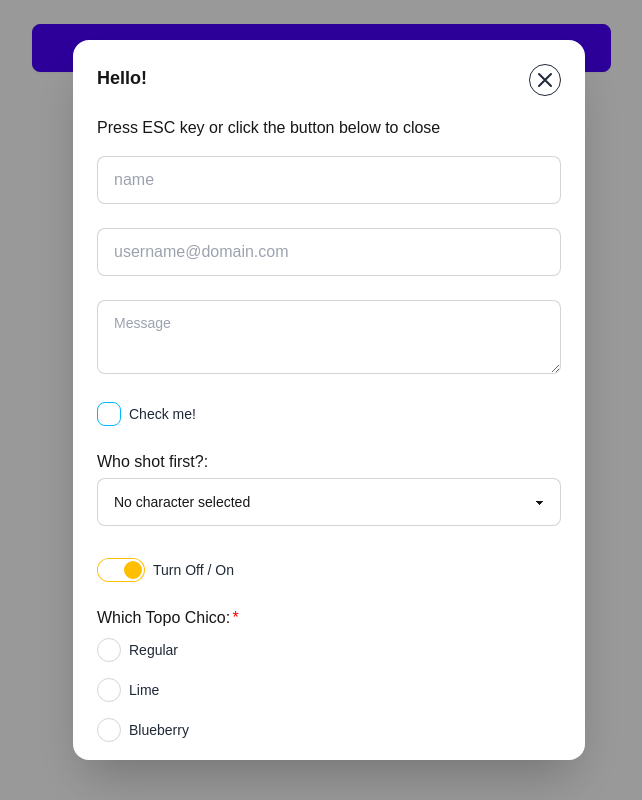
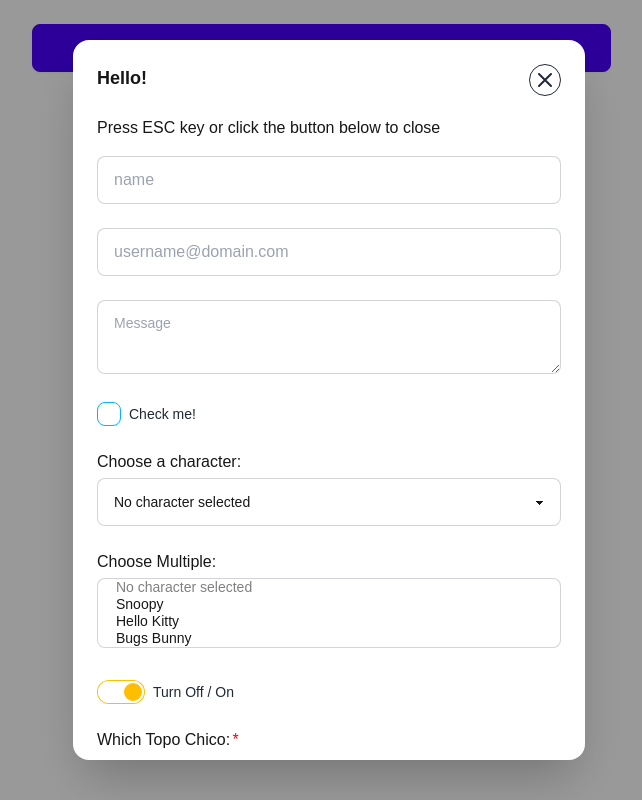
Before and after one commit to junerockwell/github-actions-nextjs-cypress-vercel, a Next.js app: page / in a window 1280 px wide. Both pictures are taken after a click on the button "Launch Modal". Shown: the whole page, without its empty margins (311-953 px from the left). Built offline with nearby package versions, Linux system fonts and the light colour scheme.

Commit message:
Added multi select field.

```diff
--- a/src/components/ModalForm.tsx
+++ b/src/components/ModalForm.tsx
@@ -9,7 +9,7 @@ type ModalFormType = {
   onClose: (submitted: boolean) => void;
 };
 
-enum CharacterSelectEnum {
+export enum CharacterSelectEnum {
   Snoopy = "Snoopy",
   HelloKitty = "Hello Kitty",
   BugsBunny = "Bugs Bunny",
@@ -21,6 +21,7 @@ interface IFormInput {
   description: string;
   checkMe: boolean;
   selectOne: CharacterSelectEnum;
+  selectMore: CharacterSelectEnum;
   switch: boolean;
   topoChicoFlavor: string;
 }
@@ -193,11 +194,12 @@ export default function ModalForm(props: ModalFormType) {
             </div>
 
             <div className="form-control mb-4">
-              <p className="mb-1">Who shot first?:</p>
+              <p className="mb-1">Choose a character:</p>
 
               <select
                 className="select select-bordered w-full mb-2"
                 defaultValue=""
+                data-test="selectOne-field"
                 {...register("selectOne", {
                   required: true,
                 })}
@@ -215,10 +217,33 @@ export default function ModalForm(props: ModalFormType) {
                   {CharacterSelectEnum.BugsBunny}
                 </option>
               </select>
-              {errors.description &&
-                errors.description.type === "minLength" && (
-                  <FormErrorText text="Min 3 chars long" />
-                )}
+            </div>
+
+            <div className="form-control mb-4">
+              <p className="mb-1">Choose Multiple:</p>
+
+              <select
+                multiple
+                className="select select-bordered w-full mb-2"
+                defaultValue=""
+                data-test="selectMore-field"
+                {...register("selectMore", {
+                  required: true,
+                })}
+              >
+                <option value="" disabled>
+                  No character selected
+                </option>
+                <option value={`${CharacterSelectEnum.Snoopy}`}>
+                  {CharacterSelectEnum.Snoopy}
+                </option>
+                <option value={`${CharacterSelectEnum.HelloKitty}`}>
+                  {CharacterSelectEnum.HelloKitty}
+                </option>
+                <option value={`${CharacterSelectEnum.BugsBunny}`}>
+                  {CharacterSelectEnum.BugsBunny}
+                </option>
+              </select>
             </div>
 
             <div className="form-control mb-4">
```
